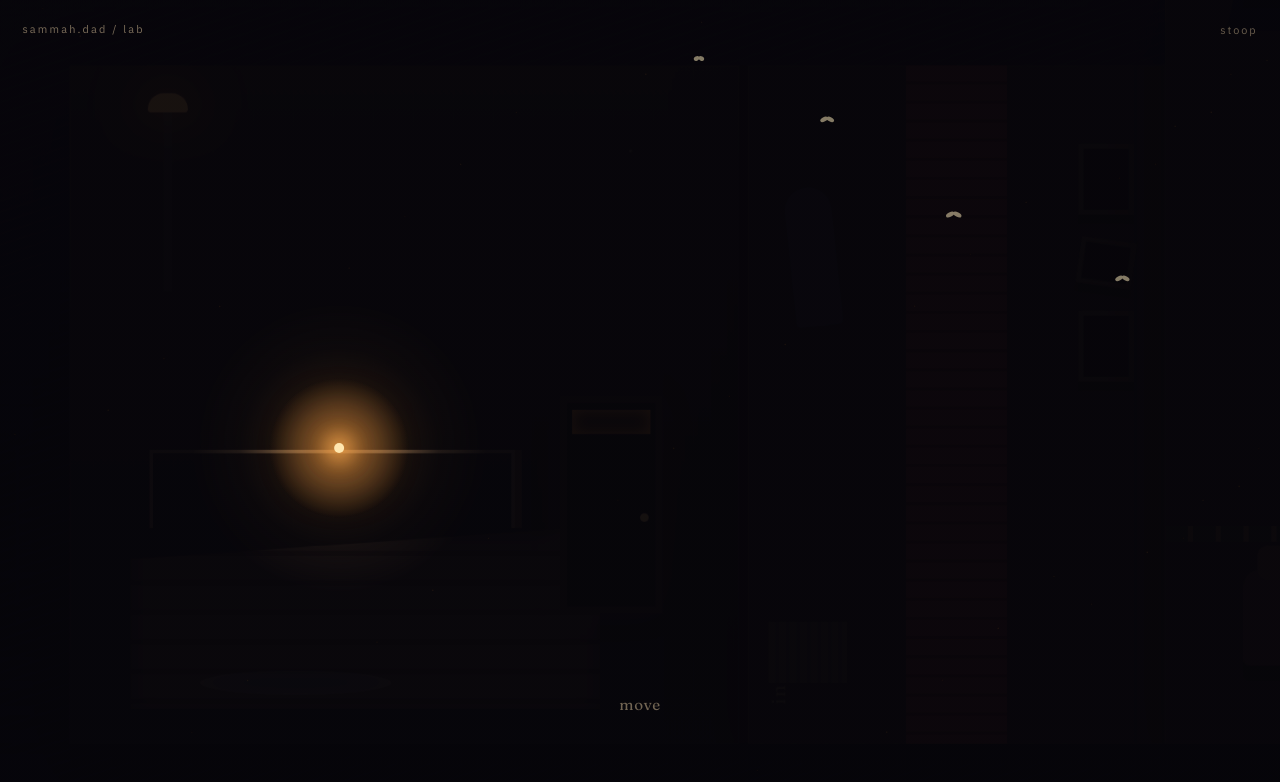
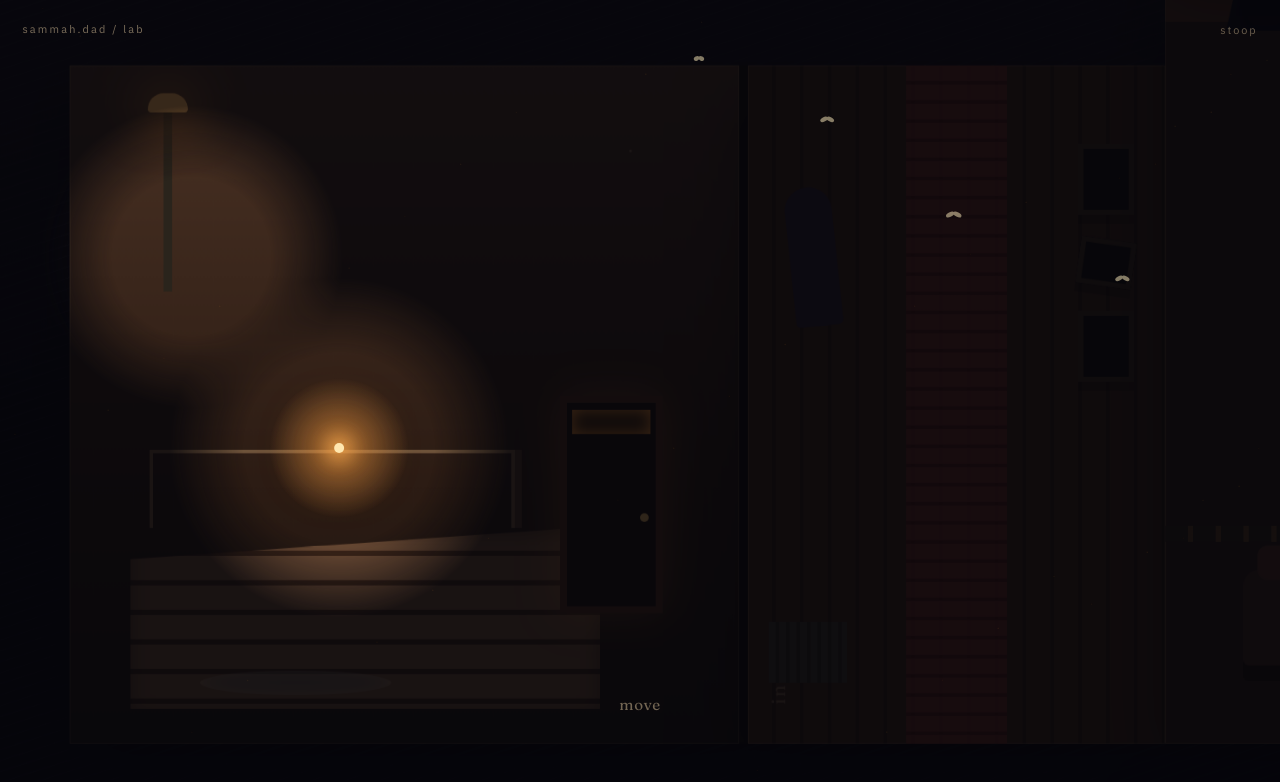
Before and after one commit to smmahdad/personal-website, a Next.js app: page /lab/elsewhere in a window 1280 px wide. Shown: the top 782 px of the page. Built offline with nearby package versions, Linux system fonts and the light colour scheme.

Commit message:
Lift the house out of the void
Street lamp plus a wider light so the stoop, window, and rooms
read as a place instead of a flashlight in empty dark.

Co-authored-by: smmahdad <smmahdad@users.noreply.github.com>

```diff
--- a/src/components/lab/Elsewhere.tsx
+++ b/src/components/lab/Elsewhere.tsx
@@ -3,6 +3,7 @@
 import { useEffect, useRef, useState, useSyncExternalStore } from "react";
 import { elsewhereCopy } from "@/content/elsewhere";
 import {
+  STREET_LAMP,
   TRAIN,
   createSim,
   emptyInput,
@@ -187,9 +188,12 @@ export function Elsewhere() {
       root.dataset.room = roomAt(sim.lamp.x, sim.lamp.y);
       root.dataset.radio = sim.radioOn ? "on" : "off";
       root.dataset.fridge = sim.fridgeOpen ? "open" : "shut";
+      const street = worldToScreen(STREET_LAMP.x, STREET_LAMP.y, sim.camera, scale);
       root.style.setProperty("--lx", `${lamp.x}px`);
       root.style.setProperty("--ly", `${lamp.y}px`);
       root.style.setProperty("--lr", `${radius}px`);
+      root.style.setProperty("--sx", `${street.x}px`);
+      root.style.setProperty("--sy", `${street.y}px`);
 
       glow.style.transform = `translate3d(${lamp.x}px, ${lamp.y}px, 0)`;
 
--- a/src/components/lab/elsewhere.css
+++ b/src/components/lab/elsewhere.css
@@ -19,7 +19,9 @@
   user-select: none;
   --lx: 30%;
   --ly: 58%;
-  --lr: 168px;
+  --lr: 220px;
+  --sx: 18%;
+  --sy: 42%;
 }
 
 .elsewhere:focus {
@@ -113,13 +115,13 @@
   position: absolute;
   overflow: hidden;
   box-shadow:
-    inset 0 0 0 1px rgba(255, 200, 140, 0.06),
+    inset 0 0 0 1px rgba(255, 210, 150, 0.16),
     0 30px 80px rgba(0, 0, 0, 0.45);
 }
 
 .el-stoop {
   background:
-    linear-gradient(#2a1c14, #1a120e 62%, #12100f);
+    linear-gradient(#4a3224, #2c1c14 62%, #1c1410);
   border-right: 10px solid #120c0a;
 }
 
@@ -131,8 +133,8 @@
   height: 210px;
   background:
     repeating-linear-gradient(
-      #3a2a20 0 28px,
-      #2a1c16 28px 34px
+      #6a4a34 0 28px,
+      #3a2418 28px 34px
     );
   clip-path: polygon(0 18%, 100% 0, 100% 100%, 0 100%);
   box-shadow: inset 0 8px 20px rgba(0, 0, 0, 0.35);
@@ -156,10 +158,10 @@
   bottom: 150px;
   width: 118px;
   height: 250px;
-  background: #140e0c;
+  background: #1c100c;
   box-shadow:
-    inset 0 0 0 8px #2c1c14,
-    0 0 40px rgba(255, 140, 50, 0.08);
+    inset 0 0 0 8px #4a2c1c,
+    0 0 50px rgba(255, 150, 60, 0.28);
 }
 
 .el-transom {
@@ -218,8 +220,8 @@
   background:
     repeating-linear-gradient(
       90deg,
-      #241810 0 28px,
-      #1c1410 28px 32px
+      #3a2418 0 28px,
+      #2a1a12 28px 32px
     );
 }
 
@@ -287,7 +289,7 @@
 
 .el-living {
   background:
-    linear-gradient(#2a1c14 0 70px, #1e1612 70px);
+    linear-gradient(#4a2c1c 0 70px, #2c1c16 70px);
 }
 
 .el-ceiling-hole {
@@ -317,10 +319,10 @@
 
 .el-window {
   position: absolute;
-  background: #0b1220;
+  background: #142038;
   box-shadow:
-    inset 0 0 0 10px #2a1c14,
-    0 0 40px rgba(120, 180, 255, 0.12);
+    inset 0 0 0 10px #3a2418,
+    0 0 70px rgba(140, 200, 255, 0.35);
 }
 
 .el-sash {
@@ -497,8 +499,8 @@
 .el-kitchen {
   background:
     repeating-linear-gradient(
-      #2a1c16 0 36px,
-      #221610 36px 38px
+      #3a241c 0 36px,
+      #2a1812 36px 38px
     );
 }
 
@@ -598,7 +600,7 @@
 
 .el-roof {
   background:
-    linear-gradient(#1a1618, #121014 70%, #2a2018);
+    linear-gradient(#2a2228, #161218 70%, #3a2c22);
   overflow: visible;
 }
 
@@ -663,8 +665,8 @@
 .el-well {
   background:
     repeating-linear-gradient(
-      #2a1612 0 22px,
-      #1a0e0c 22px 26px
+      #4a2218 0 22px,
+      #2a120e 22px 26px
     );
 }
 
@@ -833,23 +835,19 @@
   inset: 0;
   pointer-events: none;
   z-index: 6;
-  background: radial-gradient(
-    circle var(--lr) at var(--lx) var(--ly),
-    transparent 0 28%,
-    rgba(6, 5, 10, 0.22) 46%,
-    rgba(6, 5, 10, 0.72) 68%,
-    rgba(6, 5, 10, 0.93) 100%
-  );
+  background: rgba(6, 5, 10, 0.8);
+  -webkit-mask-image:
+    radial-gradient(circle var(--lr) at var(--lx) var(--ly), transparent 0 44%, #000 78%),
+    radial-gradient(circle 210px at var(--sx) var(--sy), transparent 0 38%, #000 72%);
+  mask-image:
+    radial-gradient(circle var(--lr) at var(--lx) var(--ly), transparent 0 44%, #000 78%),
+    radial-gradient(circle 210px at var(--sx) var(--sy), transparent 0 38%, #000 72%);
+  -webkit-mask-composite: source-in;
+  mask-composite: intersect;
 }
 
 .elsewhere[data-mood="cool"] .elsewhere-dark {
-  background: radial-gradient(
-    circle var(--lr) at var(--lx) var(--ly),
-    transparent 0 30%,
-    rgba(6, 10, 16, 0.28) 50%,
-    rgba(4, 8, 14, 0.8) 72%,
-    rgba(3, 6, 12, 0.94) 100%
-  );
+  background: rgba(4, 8, 14, 0.78);
 }
 
 .elsewhere-fx,
@@ -1014,11 +1012,6 @@
   }
 
   .elsewhere-dark {
-    background: radial-gradient(
-      circle var(--lr) at var(--lx) var(--ly),
-      transparent 0 40%,
-      rgba(6, 5, 10, 0.35) 70%,
-      rgba(6, 5, 10, 0.62) 100%
-    );
+    background: rgba(6, 5, 10, 0.45);
   }
 }
--- a/src/lib/elsewhere.ts
+++ b/src/lib/elsewhere.ts
@@ -218,11 +218,12 @@ export function createSim(): Sim {
 export function lampRadius(sim: Sim, reducedMotion = false): number {
   if (reducedMotion) return 340;
   const room = roomAt(sim.lamp.x, sim.lamp.y);
-  let radius = 168;
-  if (room === "roof") radius = 220;
-  if (room === "well") radius = 128;
-  if (room === "night") radius = 148;
-  if (room === "under") radius = 156;
+  let radius = 220;
+  if (room === "stoop") radius = 250;
+  if (room === "roof") radius = 280;
+  if (room === "well") radius = 168;
+  if (room === "night") radius = 200;
+  if (room === "under") radius = 200;
   if (sim.fridgeOpen && room === "kitchen") radius = 248;
   if (sim.stillness > 6) radius *= 0.7;
   return radius;
```
